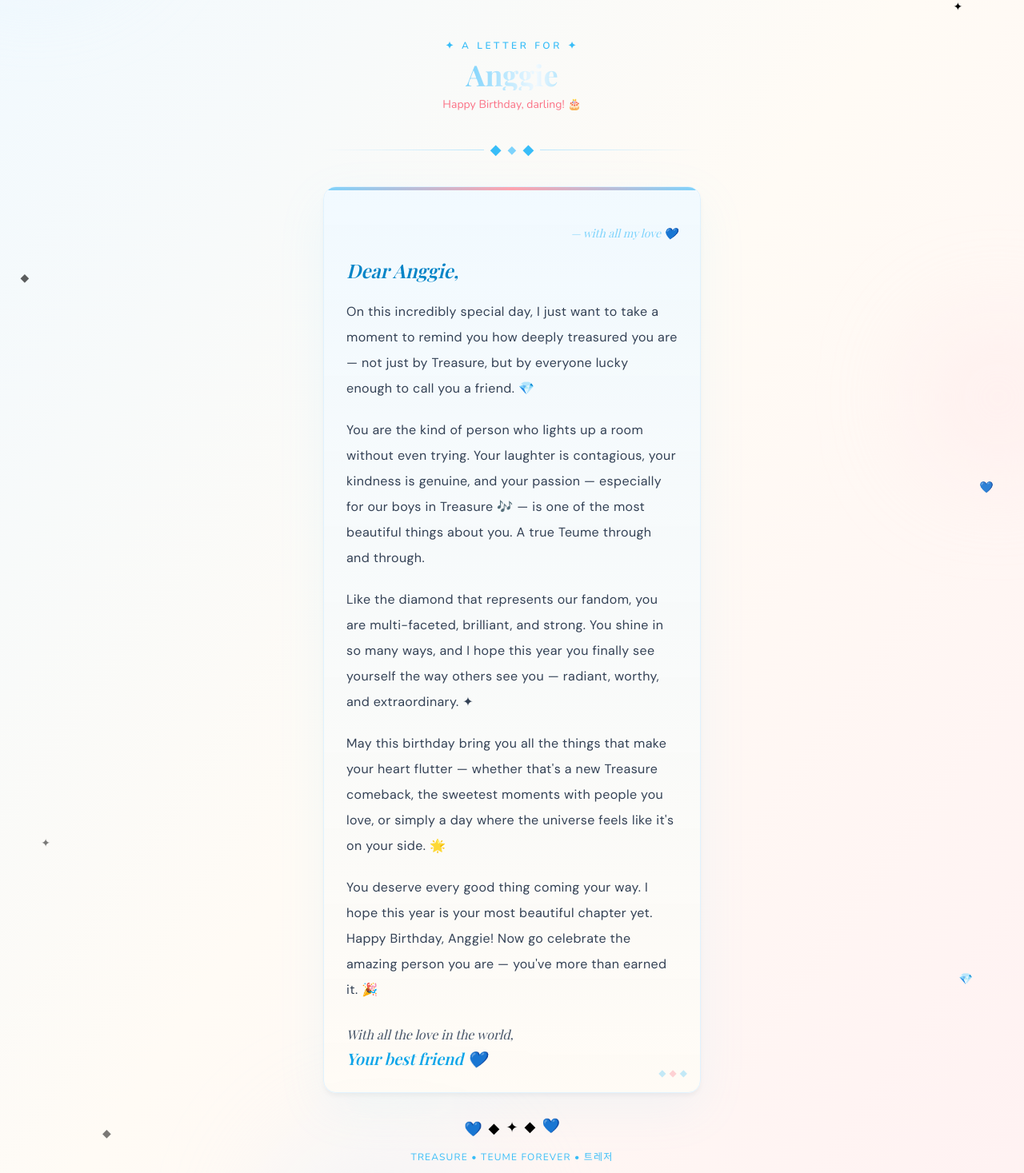
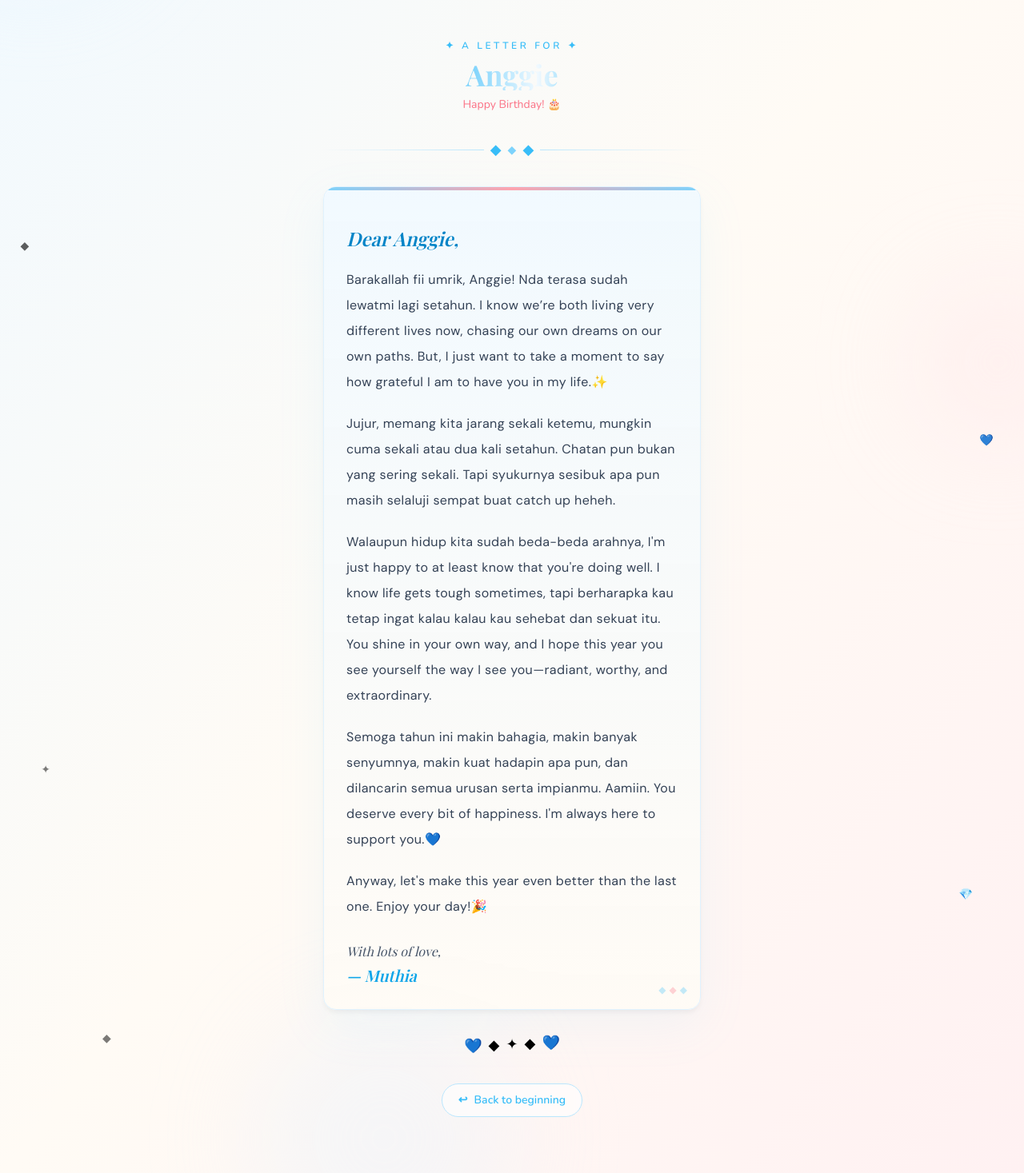
Before and after one commit to SaidaMuthia/a_teume_bday_project, a Next.js app: page /letter in a window 1280 px wide. Shown: the part 203-1670 px from the top of the page at 80% size. Built offline with nearby package versions, Linux system fonts and the light colour scheme; a web font is replaced by a local one.

Commit message:
lastt fix finally

```diff
--- a/src/app/letter/page.tsx
+++ b/src/app/letter/page.tsx
@@ -258,7 +258,7 @@ export default function LetterPage() {
           </p>
           <h1 className="font-display text-4xl font-bold shimmer-text">Anggie</h1>
           <p className="font-cute text-blush-400 text-sm">
-            Happy Birthday, darling! 🎂
+            Happy Birthday! 🎂
           </p>
         </motion.div>
 
@@ -276,7 +276,7 @@ export default function LetterPage() {
           <div className="flex-1 h-px bg-gradient-to-l from-transparent to-diamond-200" />
         </motion.div>
 
-        {/* Letter container */}
+{/* Letter container */}
         <motion.div
           initial={{ opacity: 0, y: 30 }}
           animate={{ opacity: 1, y: 0 }}
@@ -285,16 +285,6 @@ export default function LetterPage() {
         >
           {/* Paper texture accent */}
           <div className="absolute top-0 left-0 right-0 h-1 bg-gradient-to-r from-diamond-300 via-blush-300 to-diamond-300 rounded-t-2xl" />
-
-          {/* Date line */}
-          <motion.p
-            initial={{ opacity: 0 }}
-            animate={{ opacity: 1 }}
-            transition={{ delay: 0.6 }}
-            className="font-display text-diamond-300 text-sm italic text-right"
-          >
-            — with all my love 💙
-          </motion.p>
 
           {/* Salutation */}
           <motion.p
@@ -307,36 +297,23 @@ export default function LetterPage() {
           </motion.p>
 
           <LetterParagraph delay={0.1}>
-            On this incredibly special day, I just want to take a moment to remind
-            you how deeply treasured you are — not just by Treasure, but by
-            everyone lucky enough to call you a friend. 💎
+            Barakallah fii umrik, Anggie! Nda terasa sudah lewatmi lagi setahun. I know we’re both living very different lives now, chasing our own dreams on our own paths. But, I just want to take a moment to say how grateful I am to have you in my life.✨
           </LetterParagraph>
 
           <LetterParagraph delay={0.15}>
-            You are the kind of person who lights up a room without even trying.
-            Your laughter is contagious, your kindness is genuine, and your
-            passion — especially for our boys in Treasure 🎶 — is one of the
-            most beautiful things about you. A true Teume through and through.
+            Jujur, memang kita jarang sekali ketemu, mungkin cuma sekali atau dua kali setahun. Chatan pun bukan yang sering sekali. Tapi syukurnya sesibuk apa pun masih selaluji sempat buat catch up heheh.
           </LetterParagraph>
 
           <LetterParagraph delay={0.2}>
-            Like the diamond that represents our fandom, you are multi-faceted,
-            brilliant, and strong. You shine in so many ways, and I hope this
-            year you finally see yourself the way others see you — radiant,
-            worthy, and extraordinary. ✦
+            Walaupun hidup kita sudah beda-beda arahnya, I'm just happy to at least know that you're doing well. I know life gets tough sometimes, tapi berharapka kau tetap ingat kalau kalau kau sehebat dan sekuat itu. You shine in your own way, and I hope this year you see yourself the way I see you—radiant, worthy, and extraordinary.
           </LetterParagraph>
 
           <LetterParagraph delay={0.25}>
-            May this birthday bring you all the things that make your heart
-            flutter — whether that's a new Treasure comeback, the sweetest
-            moments with people you love, or simply a day where the universe
-            feels like it's on your side. 🌟
+            Semoga tahun ini makin bahagia, makin banyak senyumnya, makin kuat hadapin apa pun, dan dilancarin semua urusan serta impianmu. Aamiin. You deserve every bit of happiness. I'm always here to support you.💙
           </LetterParagraph>
 
           <LetterParagraph delay={0.3}>
-            You deserve every good thing coming your way. I hope this year is
-            your most beautiful chapter yet. Happy Birthday, Anggie! Now go
-            celebrate the amazing person you are — you've more than earned it. 🎉
+            Anyway, let's make this year even better than the last one. Enjoy your day!🎉
           </LetterParagraph>
 
           {/* Closing */}
@@ -348,10 +325,10 @@ export default function LetterPage() {
             className="pt-2 space-y-1"
           >
             <p className="font-display text-slate-600 italic text-base">
-              With all the love in the world,
+              With lots of love,
             </p>
             <p className="font-display text-diamond-500 text-xl font-semibold italic">
-              Your best friend 💙
+              — Muthia
             </p>
           </motion.div>
 
@@ -388,9 +365,6 @@ export default function LetterPage() {
               </motion.span>
             ))}
           </div>
-          <p className="font-cute text-diamond-400 text-xs tracking-widest uppercase">
-            TREASURE • TEUME FOREVER • 트레저
-          </p>
         </motion.div>
 
         {/* Back to start button */}
--- a/src/app/photobooth/page.tsx
+++ b/src/app/photobooth/page.tsx
@@ -31,7 +31,7 @@ function PhotoOverlay({ selectedFrame }: { selectedFrame: typeof FRAMES[0] }) {
         <div className="flex items-center justify-between mb-1">
           <DiamondIcon size={18} />
           <p className="font-cute text-white text-[11px] font-bold tracking-[0.2em] uppercase">
-            ✦ TEUME PHOTOBOOTH ✦
+            ✦ PHOTOBOOTH ✦
           </p>
           <DiamondIcon size={18} />
         </div>
@@ -100,7 +100,7 @@ export default function PhotoboothPage() {
       const scaleX = outputW / cW;
       const scaleY = outputH / cH;
 
-      // ========================================================
+// ========================================================
       // MATEMATIKA ANTI-GEPENG MENGGUNAKAN RAW VIDEO
       // ========================================================
       const videoW = video.videoWidth;
@@ -120,9 +120,11 @@ export default function PhotoboothPage() {
       }
 
       ctx.save();
-      // Gambar video mentah yang sudah dipotong.
-      // Video mentah SECARA ALAMI tidak termirror (seperti dilihat orang lain),
-      // jadi teks akan terbaca normal tanpa perlu rumus ctx.scale(-1, 1).
+      // MEMBALIK CANVAS HORIZONTAL SEBELUM DRAW IMAGE
+      // Agar hasil jepretan foto sama persis dengan cermin (preview)
+      ctx.translate(outputW, 0);
+      ctx.scale(-1, 1);
+
       ctx.drawImage(video, sX, sY, sW, sH, 0, 0, outputW, outputH);
       ctx.restore();
       // ========================================================
@@ -273,7 +275,7 @@ export default function PhotoboothPage() {
                 <button onClick={() => {
                   const link = document.createElement("a");
                   link.href = capturedImage;
-                  link.download = `teume-bday-${Date.now()}.jpg`;
+                  link.download = `photobooth-bday-${Date.now()}.jpg`;
                   link.click();
                 }} className="flex-1 flex justify-center items-center gap-2 bg-slate-800 text-white font-cute font-bold py-4 rounded-2xl shadow-md active:scale-95 transition-transform">
                   <Download size={20} /> Save Photo 💾
```
